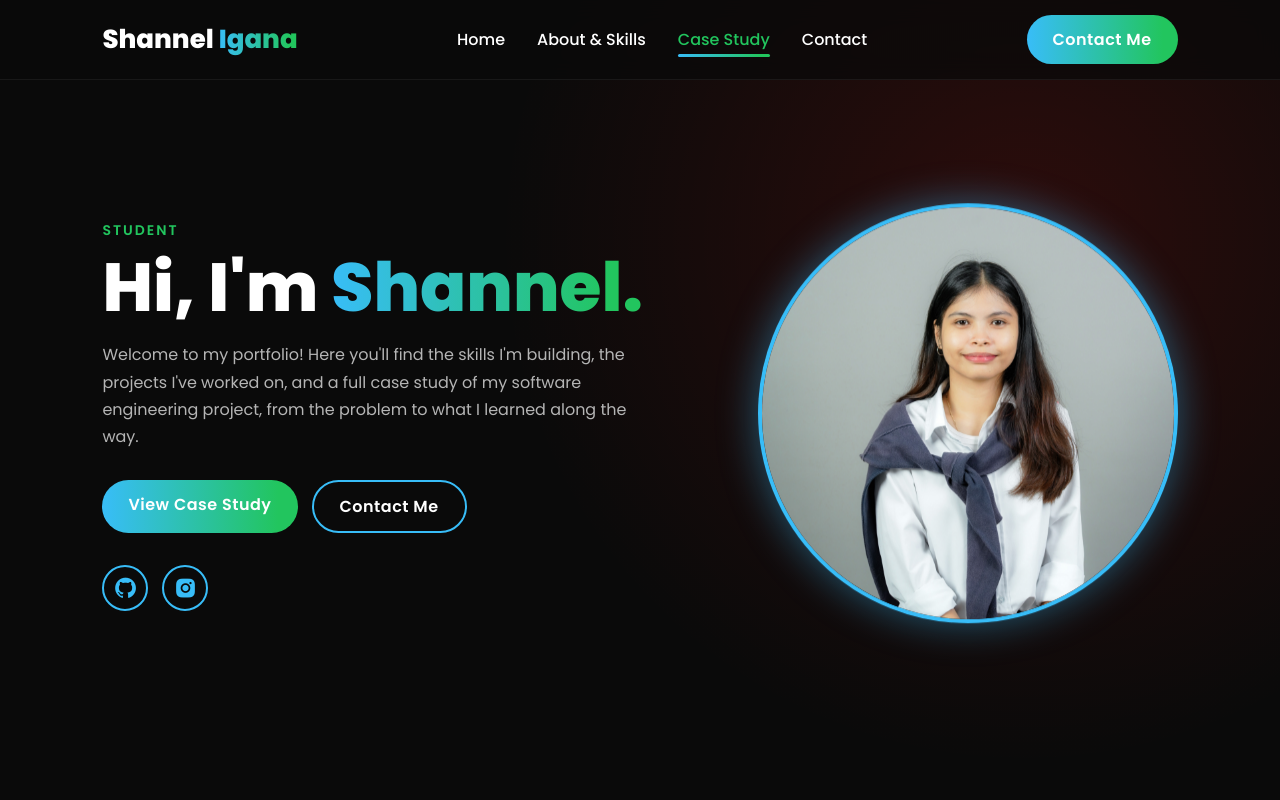
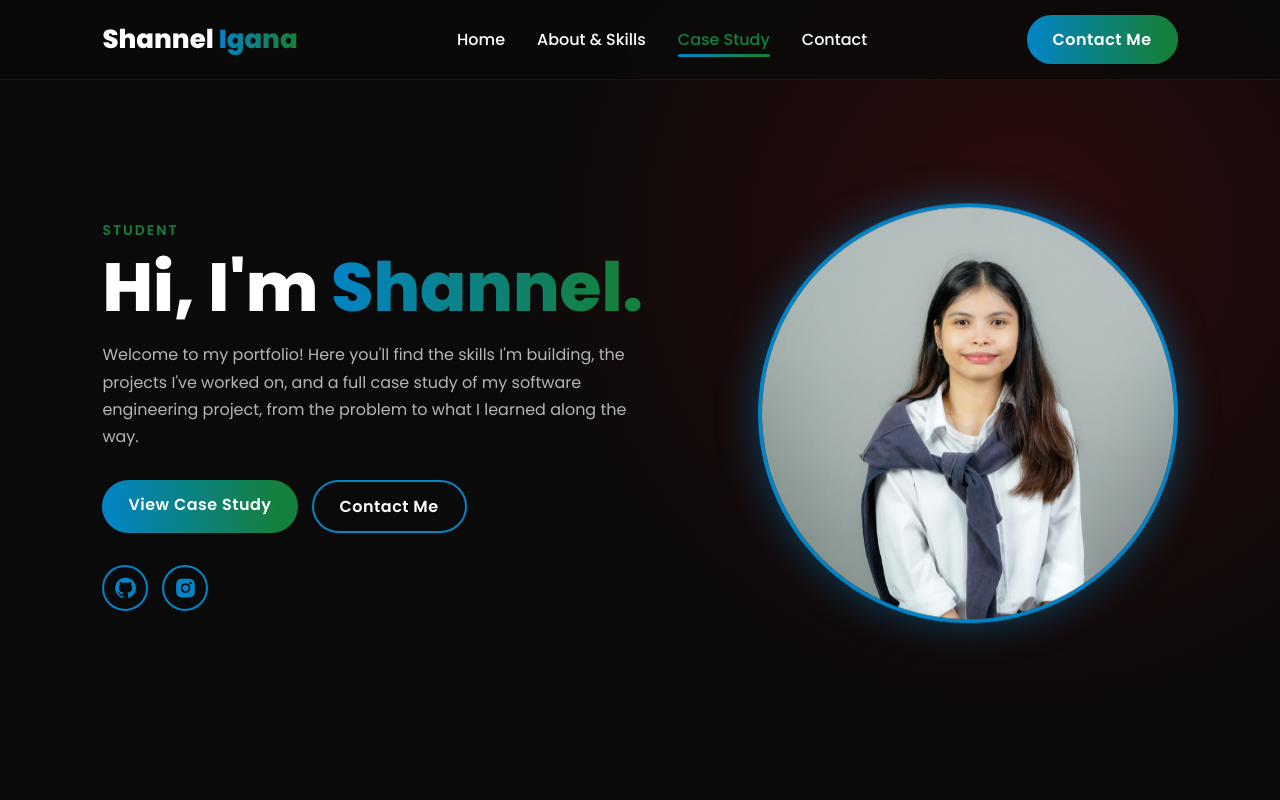
Before and after one commit to shxnele/Personal-Portfolio, a plain HTML site: page index.html in a window 1280 px wide. Shown: the top 800 px of the page. Drawn offline with nearby package versions, Linux system fonts and the light colour scheme.

Commit message:
Update styles.css

```diff
--- a/styles.css
+++ b/styles.css
@@ -1,12 +1,3 @@
-
-
-
-
-
-
-
-
-
 *,
 *::before,
 *::after {
@@ -22,9 +13,9 @@
     --border-color: #2a2a2a;
     --text-color: #ffffff;
     --muted-color: #b5b5b5;
-    --main-color: #38bdf8;
-    --accent-color: #22c55e;
-    --gradient: linear-gradient(270deg, #22c55e 10%, #38bdf8 100%);
+    --main-color: #0284c7;
+    --accent-color: #15803d;
+    --gradient: linear-gradient(270deg, #15803d 10%, #0284c7 100%);
     --radius: 1.6rem;
     --header-h: 8rem;
 }
@@ -157,9 +148,9 @@ button { font: inherit; color: inherit; background: none; border: none; cursor:
     color: #fff;
     white-space: nowrap;
 }
-.gradient-btn:hover { transform: translateY(-2px) scale(1.03); box-shadow: 0 0 2rem rgba(56, 189, 248, 0.45); }
+.gradient-btn:hover { transform: translateY(-2px) scale(1.03); box-shadow: 0 0 2rem rgba(2, 132, 199, 0.45); }
 .btn { border: 2px solid var(--main-color); color: var(--text-color); }
-.btn:hover { background: var(--main-color); box-shadow: 0 0 1.8rem rgba(56, 189, 248, 0.5); transform: translateY(-2px); }
+.btn:hover { background: var(--main-color); box-shadow: 0 0 1.8rem rgba(2, 132, 199, 0.5); transform: translateY(-2px); }
 .btn-group { display: flex; flex-wrap: wrap; gap: 1.4rem; }
 .inline-btn { margin-top: 1.6rem; }
 
@@ -212,7 +203,7 @@ section:nth-of-type(even) .card { background: var(--bg-color); }
     object-fit: cover;
     border-radius: 50%;
     border: 4px solid var(--main-color);
-    box-shadow: 0 0 4rem rgba(56, 189, 248, 0.45);
+    box-shadow: 0 0 4rem rgba(2, 132, 199, 0.45);
     animation: float 6s ease-in-out infinite;
 }
 @keyframes float { 50% { transform: translateY(-1.2rem); } }
@@ -267,8 +258,8 @@ section:nth-of-type(even) .card { background: var(--bg-color); }
     align-items: center;
     max-width: 110rem;
     margin: 0 auto 3rem;
-    border-color: rgba(56, 189, 248, 0.5);
-    box-shadow: 0 0 3rem rgba(56, 189, 248, 0.12);
+    border-color: rgba(2, 132, 199, 0.5);
+    box-shadow: 0 0 3rem rgba(2, 132, 199, 0.12);
 }
 .project-visual {
     aspect-ratio: 1;
```
